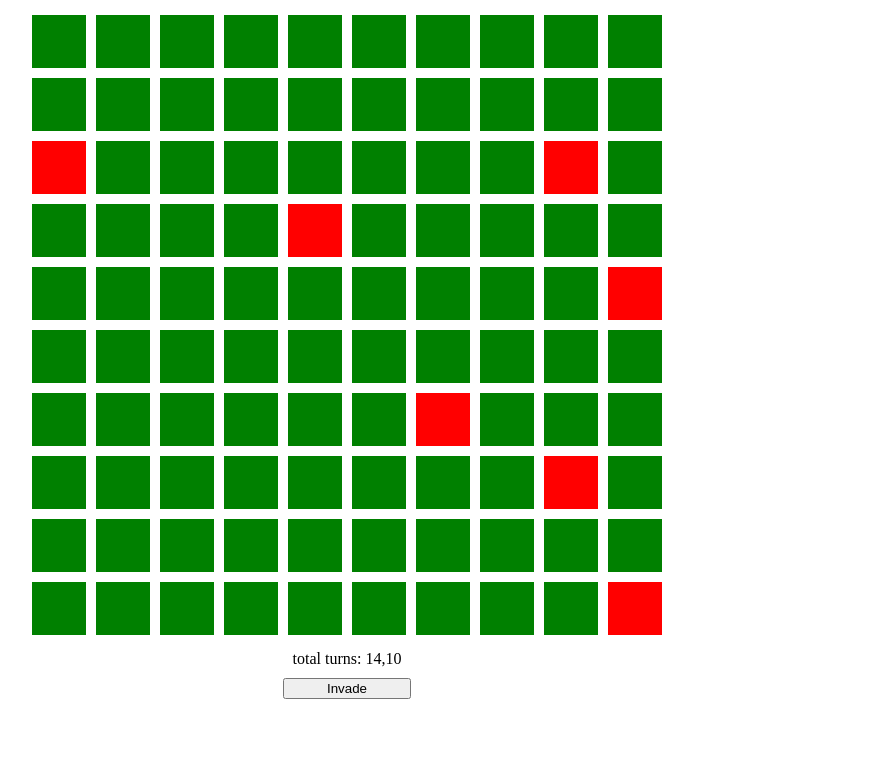
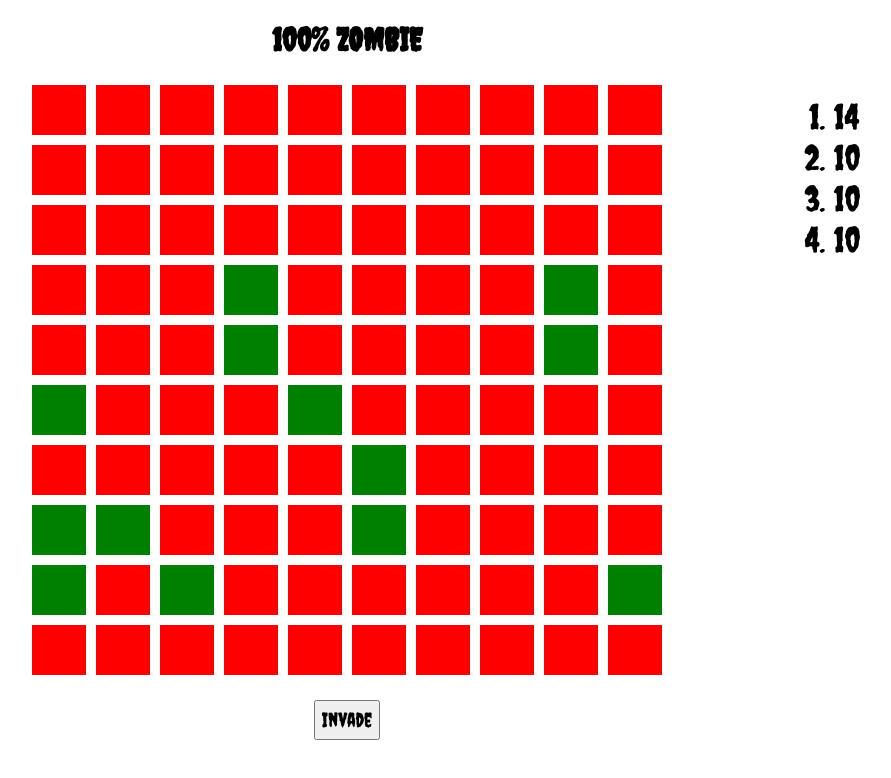
Before and after one commit to ahab714/cyberzombie, a plain HTML site: page index.html in a window 1280 px wide. Both pictures are taken after a click on the button "Invade". Shown: the whole page, without its empty margins (293-1184 px from the left). Drawn offline with Linux system fonts and the light colour scheme.

Commit message:
Minor update

```diff
--- a/index.html
+++ b/index.html
@@ -11,11 +11,16 @@
 </html>
 
 <body>
+  <div class="title_container">
+    <h1>100% ZOMBIE</h1>
+  </div>
   <div class="bigger">
     <div class="container" id="container"></div>
+    <div class="smaller" id="smaller">
+      <ol id="rank"></ol>
+    </div>
   </div>
-  <div class="smaller">
-    <span id="output">total turns: </span>
+  <div class="button_container">
     <button class="button" onclick="invade()">Invade</button>
   </div>
   <script src="zombie.js"></script>
--- a/style.css
+++ b/style.css
@@ -5,16 +5,20 @@ body {
   margin: 0;
   padding: 0;
 }
+
 .bigger {
-  height: 80%;
+  height: 75%;
   width: 100%;
   display: flex;
-  flex-flow: column;
+  flex-direction: row;
+  justify-content: right;
 }
 
 .smaller {
+  width: 25%;
   display: flex;
-  flex-flow: column;
+  flex-direction: column;
+  align-items: center;
 }
 
 .container {
@@ -22,8 +26,6 @@ body {
   width: 50%;
   display: flex;
   flex-flow: row wrap;
-  align-self: center;
-  margin-top: 10px;
 }
 
 .house {
@@ -44,13 +46,34 @@ body {
   border: 5px solid white;
 }
 
-.button {
-  margin-top: 10px;
-  width: 10%;
-  align-self: center;
+.button_container {
+  margin-top: 20px;
 }
 
-#output {
-  margin-top: 10px;
-  align-self: center;
+button {
+  margin: auto;
+  display: block;
+  font-family: ZombieFont;
+  height: 40px;
+  font-size: 20px;
 }
+
+h1 {
+  text-align: center;
+  font-family: ZombieFont;
+}
+
+li {
+  font-family: ZombieFont;
+  font-size: 35px;
+}
+
+p {
+  font-family: ZombieFont;
+  font-size: 35px;
+}
+
+@font-face {
+  font-family: ZombieFont;
+  src: url(Creepster-Regular.ttf);
+}
--- a/zombie.js
+++ b/zombie.js
@@ -3,16 +3,26 @@ var currentTurn = 1
 var turnsTaken = []
 
 const buildHouses = () => {
-  container = document.getElementById('container')
+  let container = document.getElementById('container')
 
   for (i = 0; i < 100; i++) {
     container.innerHTML += '<div class="house" id=' + (i + 1) + '></div>'
   }
 }
 
+const resetSimulation = () => {
+  let ul = document.getElementById('rank')
+  let average = document.getElementById('average')
+  while (ul.firstChild) ul.removeChild(ul.firstChild)
+  average.parentNode.removeChild(average)
+  turnsTaken = []
+}
+
 buildHouses()
 
 const invade = () => {
+  console.log(turnsTaken.length)
+  if (turnsTaken.length < 10) {
     infected = [generateRandom()]
     let rounds = 0
     var intervalId = setInterval(function () {
@@ -28,7 +38,11 @@ const invade = () => {
         infected.indexOf(item) === -1 && infected.push(item)
       })
       rounds++
-  }, 100)
+    }, 50)
+  } else {
+    resetSimulation()
+    invade()
+  }
 }
 
 const generateRandom = () => {
@@ -39,22 +53,32 @@ const resetInvasion = () => {
   infected = []
   let clear = document.getElementsByClassName('house')
 
-  while (clear.length > 0) {
-    clear[0].parentNode.removeChild(clear[0])
-  }
-
-  const calculateAvarage = (numbers) => {
-    return numbers.reduce((a, b) => a + b) / numbers.length
-  }
+  while (clear.length > 0) clear[0].parentNode.removeChild(clear[0])
 
   buildHouses()
   if (currentTurn < 10) {
     currentTurn++
-    document.getElementById('output').innerHTML = 'total turns: ' + turnsTaken
+    addTurnToList()
+
     invade()
   } else {
-    document.getElementById('output').innerHTML =
-      'total turns: ' + turnsTaken + ' average: ' + calculateAvarage(turnsTaken)
+    currentTurn++
+    addTurnToList()
+    addAvarage(turnsTaken)
+
     currentTurn = 1
   }
 }
+
+const addTurnToList = () => {
+  let li = document.createElement('li')
+  let ol = document.getElementById('rank')
+  li.appendChild(document.createTextNode(turnsTaken[currentTurn - 2]))
+  ol.appendChild(li)
+}
+
+const addAvarage = (numbers) => {
+  let average = numbers.reduce((a, b) => a + b) / numbers.length
+  let container = document.getElementById('smaller')
+  container.innerHTML += '<p id=average>' + 'average: ' + average + '</p>'
+}
```
Also changed, not shown: Creepster-Regular.ttf (added). Lines whose indentation alone changed are shown as unchanged.
